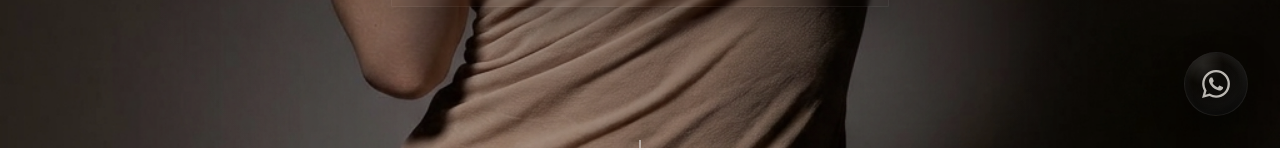
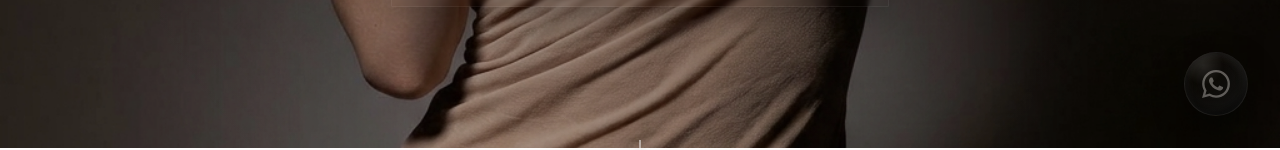
Before and after one commit to Gaz-Style/elena-atelier, a Next.js app: page / in a window 1280 px wide. Shown: the part 652-802 px from the top of the page. Built offline with nearby package versions, Linux system fonts and the light colour scheme; a web font is replaced by a local one.

Commit message:
design: lower WhatsApp icon opacity inside the smoked glass button for understated luxury look

```diff
--- a/src/components/WhatsAppButton.tsx
+++ b/src/components/WhatsAppButton.tsx
@@ -69,7 +69,7 @@ export default function WhatsAppButton() {
                 width="28"
                 height="28"
                 fill="currentColor"
-                className="text-[#f5f2eb]/75 drop-shadow-[0_2px_4px_rgba(0,0,0,0.5)] group-hover:scale-110 group-hover:text-[#f5f2eb] transition-all duration-300"
+                className="text-[#f5f2eb]/35 drop-shadow-[0_2px_4px_rgba(0,0,0,0.5)] group-hover:scale-110 group-hover:text-[#f5f2eb]/75 transition-all duration-300"
             >
                 <path d="M17.472 14.382c-.297-.149-1.758-.867-2.03-.967-.273-.099-.471-.148-.67.15-.197.297-.767.966-.94 1.164-.173.199-.347.223-.644.075-.297-.15-1.255-.463-2.39-1.475-.888-.788-1.489-1.761-1.663-2.06-.173-.297-.018-.458.13-.606.134-.133.298-.347.446-.52.149-.174.198-.298.298-.497.099-.198.05-.371-.025-.52-.075-.149-.669-1.612-.916-2.207-.242-.579-.487-.5-.669-.51-.173-.008-.371-.01-.57-.01-.198 0-.52.074-.792.372-.272.297-1.04 1.016-1.04 2.479 0 1.462 1.065 2.875 1.213 3.074.149.198 2.096 3.2 5.077 4.487.709.306 1.262.489 1.694.625.712.227 1.36.195 1.871.118.571-.085 1.758-.719 2.006-1.413.248-.694.248-1.289.173-1.413-.074-.124-.272-.198-.57-.347m-5.421 7.403h-.004a9.87 9.87 0 01-5.031-1.378l-.361-.214-3.741.982.998-3.648-.235-.374a9.86 9.86 0 01-1.51-5.26c.001-5.45 4.436-9.884 9.888-9.884 2.64 0 5.122 1.03 6.988 2.898a9.825 9.825 0 012.893 6.994c-.003 5.45-4.437 9.884-9.885 9.884m8.413-18.297A11.815 11.815 0 0012.05 0C5.495 0 .16 5.335.157 11.892c0 2.096.547 4.142 1.588 5.945L.057 24l6.305-1.654a11.882 11.882 0 005.683 1.448h.005c6.554 0 11.89-5.335 11.893-11.893a11.821 11.821 0 00-3.48-8.413z"/>
             </svg>
```
